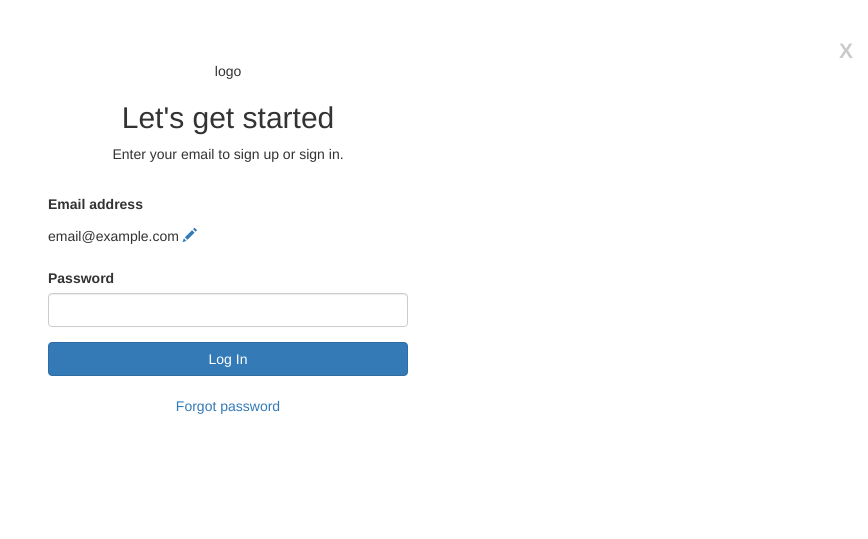
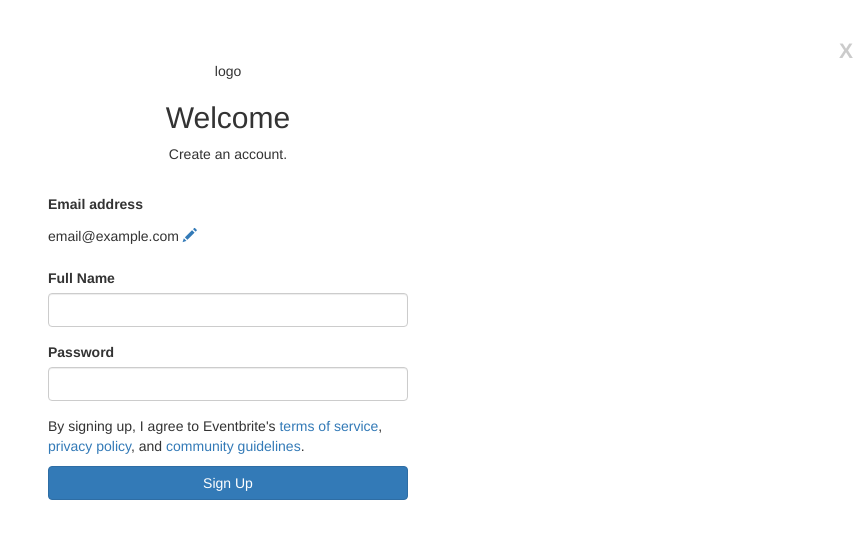
Before and after one commit to vitorizkiimanda/GoEvent, a PHP site: page /GoEvent/pages/sign_up/index.php in a window 1280 px wide. Shown: the part 52-591 px from the top of the page, without its empty margins (412-1280 px from the left). Run offline with PHP 8.4, Linux system fonts and the light colour scheme.

Commit message:
sign up page done

```diff
--- a/pages/sign_in_password/index.php
+++ b/pages/sign_in_password/index.php
@@ -78,8 +78,8 @@
 
   <div class="container text-center">
     <p>logo</p>
-    <h2>Let's get started</h2>
-    <p>Enter your email to sign up or sign in.</p>
+    <h2>Welcome back</h2>
+    <p>Please enter your password to log in.</p>
     <br />
   </div>
 
--- a/pages/sign_up/index.php
+++ b/pages/sign_up/index.php
@@ -78,8 +78,8 @@
 
   <div class="container text-center">
     <p>logo</p>
-    <h2>Let's get started</h2>
-    <p>Enter your email to sign up or sign in.</p>
+    <h2>Welcome</h2>
+    <p>Create an account.</p>
     <br />
   </div>
 
@@ -95,13 +95,16 @@
                 <a href="../../pages/sign_in"><span class="glyphicon glyphicon-pencil right_hvsz" aria-hidden="true"></span></a></p>
               </div>
               <div class="form-group">
+                <label for="full_name">Full Name</label>
+                <input type="text" class="form-control" id="full_name" name="full_name" placeholder="">
+              </div>
+              <div class="form-group">
                 <label for="password">Password</label>
                 <input type="password" class="form-control" id="password" name="password" placeholder="">
               </div>
-              <a href="../../" class="btn btn-primary btn-round btn-block">Log In</a>
+              <p>By signing up, I agree to Eventbrite's <a>terms of service</a>, <a>privacy policy</a>, and <a>community guidelines</a>.</p>
+              <a href="../../" class="btn btn-primary btn-round btn-block">Sign Up</a>
           </form>
-          <br />
-          <div class="text-center"><a>Forgot password</a></div>
       </div>
       <div class="col-lg-4"></div>
     </div>
```
